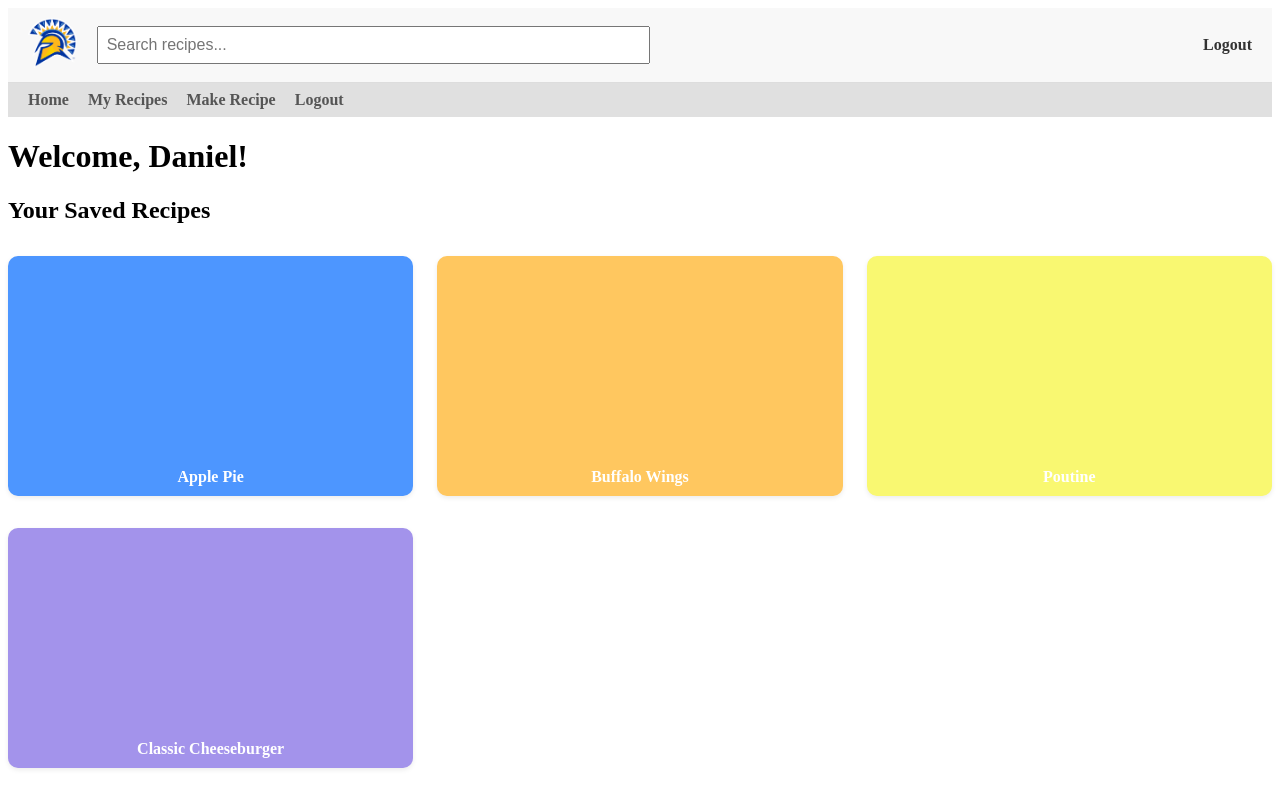
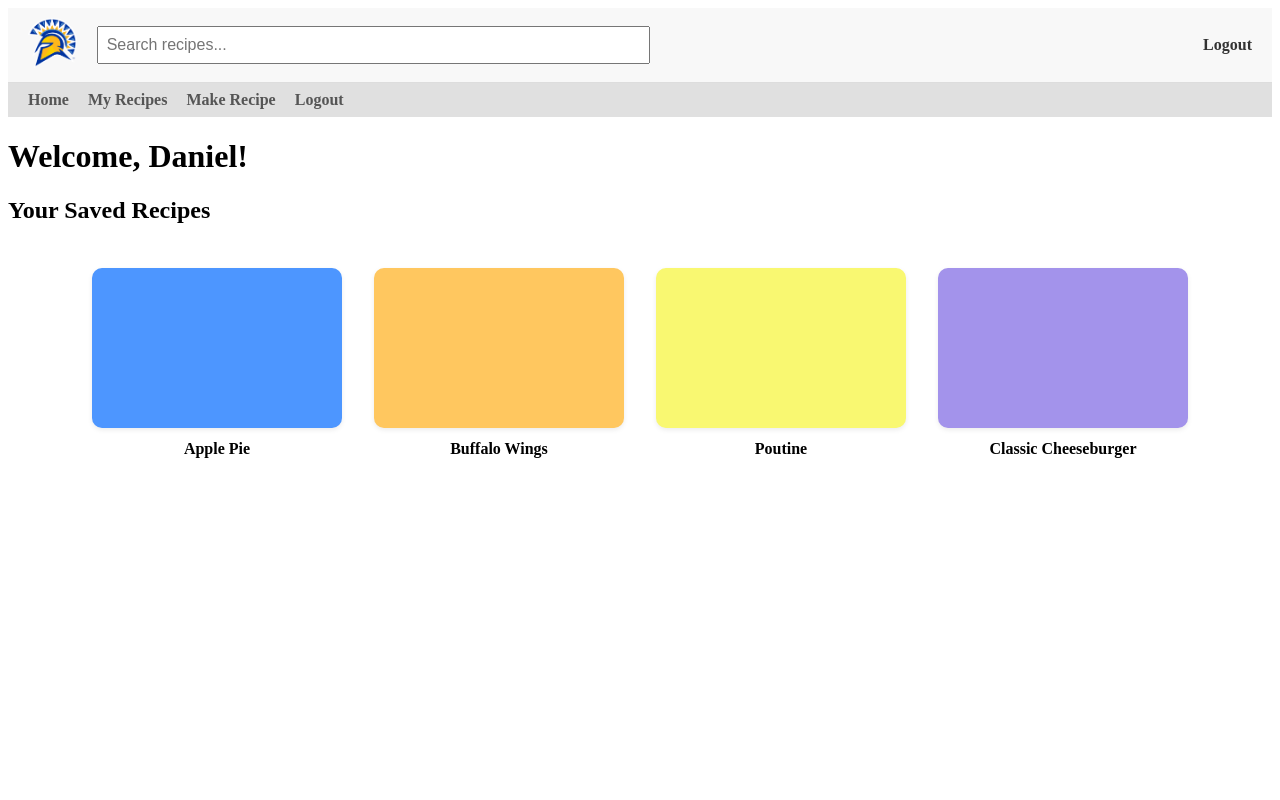
Before and after one commit to dannyvasq/register_here, a Flask app: page /recipes in a window 1280 px wide. Run offline with Flask 3, Linux system fonts and the light colour scheme; a user stored in the database is signed in; data comes from the database, SQL or seed files in the repository; both versions use the stored data as it was after the commit.

Commit message:
Improved the home page and the recipes page

```diff
--- a/templates/recipes.html
+++ b/templates/recipes.html
@@ -8,63 +8,70 @@
 
 <style>
     .recipe-grid {
-            display: grid;
-            grid-template-columns: repeat(3, 1fr);
-            gap: 32px 24px;
-            margin-top: 32px;
+        display: flex;
+        flex-wrap: wrap;
+        justify-content: center;
+        gap: 32px;
+        padding: 24px;
+        max-width: 1200px;
+        margin: 0 auto;
     }
 
     .recipe-card {
-            height: 240px;
-            border-radius: 10px;
-            padding: 0;
+        width: 250px;
         text-decoration: none;
         color: inherit;
         display: flex;
         flex-direction: column;
-            justify-content: flex-end;
-            overflow: hidden;
-            transition: transform 0.2s ease, box-shadow 0.2s ease;
-            box-shadow: 0 2px 5px rgba(0, 0, 0, 0.08);
+        align-items: center;
     }
 
-        .has-image:hover {
+    .recipe-card-box {
+        width: 100%;
+        height: 160px;
+        border-radius: 10px;
+        overflow: hidden;
+        box-shadow: 0 2px 5px rgba(0, 0, 0, 0.08);
+        transition: transform 0.2s ease, box-shadow 0.2s ease;
+    }
+
+    .has-image:hover .recipe-card-box {
         transform: scale(1.03);
         box-shadow: 0 8px 16px rgba(0, 0, 0, 0.15);
     }
 
     .recipe-card img {
         width: 100%;
-            height: 150px;
+        height: 100%;
         object-fit: cover;
+        display: block;
     }
 
-        .recipe-card-title {
-            padding: 10px;
+    .recipe-title {
+        margin-top: 12px;
         font-weight: bold;
         font-size: 1em;
         text-align: center;
     }
 </style>
 
+
 {% set colors = ['#FF6B6B', '#6BCB77', '#4D96FF', '#FFC75F', '#F9F871', '#A393EB', '#FF9671', '#00C9A7', '#D65DB1', '#845EC2'] %}
 
 <div class="recipe-grid">
     {% for recipe in recipes %}
+        {% set has_image = recipe.image_filename is not none %}
         {% set color = colors[recipe.id % colors|length] %}
-
-            <a href="{{ url_for('recipe_details', id=recipe.id) }}" class="recipe-card"
-                style="background-color: {% if recipe.image_filename %}transparent{% else %}{{ color }}{% endif %};">
-
-                {% if recipe.image_filename %}
+        <a href="{{ url_for('recipe_details', id=recipe.id) }}"
+           class="recipe-card {% if has_image %}has-image{% endif %}">
+            <div class="recipe-card-box"
+                 style="background-color: {% if not has_image %}{{ color }}{% else %}transparent{% endif %};">
+                {% if has_image %}
                     <img src="{{ url_for('static', filename='uploads/' + recipe.image_filename) }}"
-                        alt="{{ recipe.title }}"
-                        style="width: 100%; height: 180px; object-fit: cover;">
-                {% else %}
-                    <div class="recipe-card-title" style="margin-top: auto; color: white;">
-                        {{ recipe.title }}
+                         alt="{{ recipe.title }}">
+                {% endif %}
             </div>
-                {% endif %}
+            <div class="recipe-title">{{ recipe.title }}</div>
         </a>
     {% endfor %}
 </div>
```
Also changed, not shown: templates/home.html (+15 -13 lines), site.db, static/uploads/Tourtiere.jpeg (added). Lines whose indentation alone changed are shown as unchanged.
